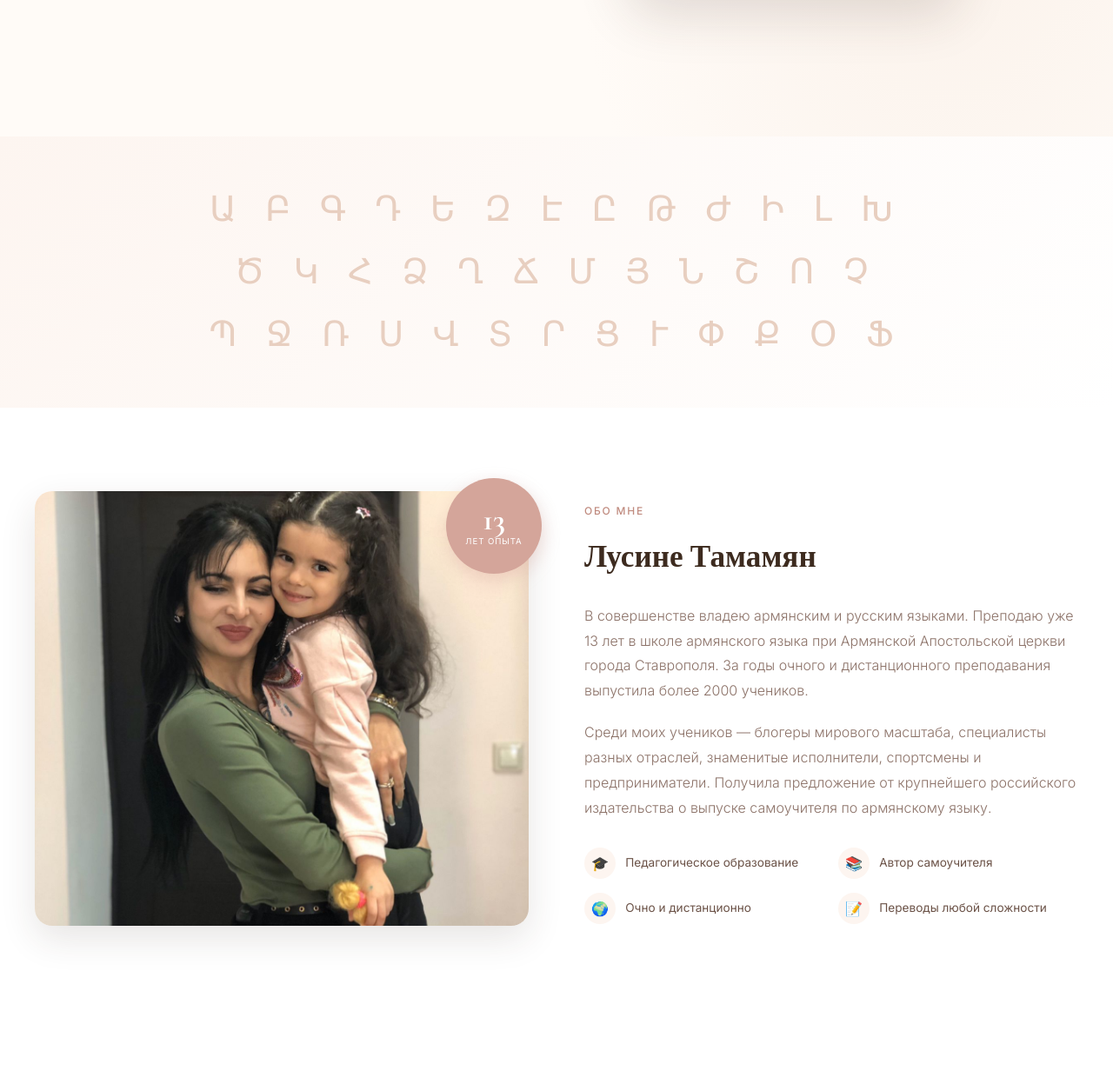
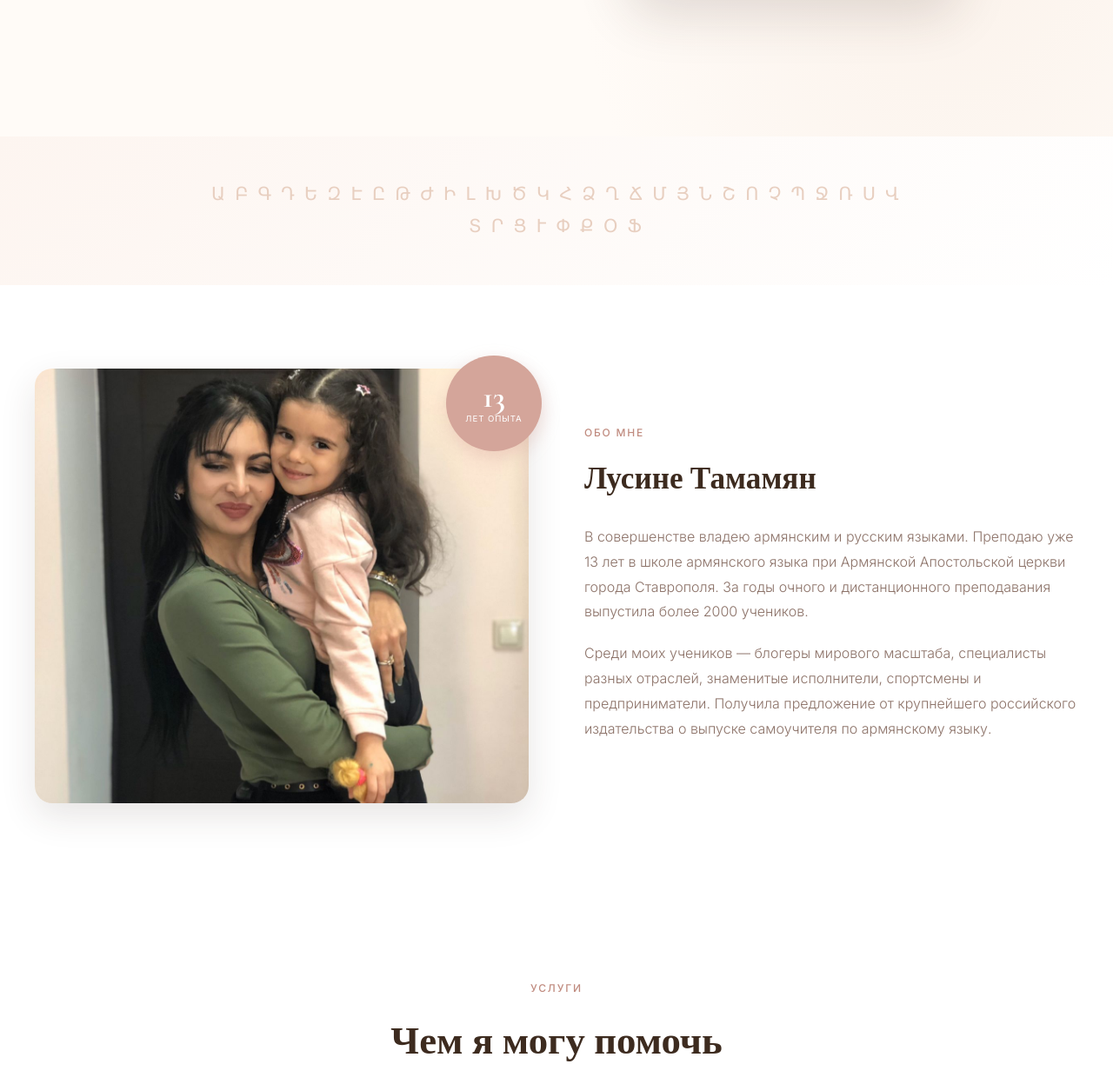
Before and after one commit to unTramp/landing, a plain HTML site: page lusine/index.html in a window 1280 px wide. Shown: the part 675-1922 px from the top of the page at 87% size. Drawn offline with nearby package versions, Linux system fonts and the light colour scheme.

Commit message:
Reduce Armenian alphabet size and remove about features block
Co-Authored-By: Claude Opus 4.6 <noreply@anthropic.com>

```diff
--- a/lusine/index.html
+++ b/lusine/index.html
@@ -723,9 +723,9 @@
 
         .armenian-letters {
             font-family: 'Cormorant Garamond', serif;
-            font-size: 2.5rem;
+            font-size: 1.3rem;
             color: var(--peach-dark);
-            letter-spacing: 0.3em;
+            letter-spacing: 0.15em;
             line-height: 1.8;
             max-width: 800px;
             margin: 0 auto;
@@ -1302,24 +1302,6 @@
                         Получила предложение от крупнейшего российского издательства
                         о выпуске самоучителя по армянскому языку.
                     </p>
-                    <div class="about-features">
-                        <div class="about-feature">
-                            <div class="about-feature-icon">&#x1F393;</div>
-                            <span>Педагогическое образование</span>
-                        </div>
-                        <div class="about-feature">
-                            <div class="about-feature-icon">&#x1F4DA;</div>
-                            <span>Автор самоучителя</span>
-                        </div>
-                        <div class="about-feature">
-                            <div class="about-feature-icon">&#x1F30D;</div>
-                            <span>Очно и дистанционно</span>
-                        </div>
-                        <div class="about-feature">
-                            <div class="about-feature-icon">&#x1F4DD;</div>
-                            <span>Переводы любой сложности</span>
-                        </div>
-                    </div>
                 </div>
             </div>
         </div>
```
